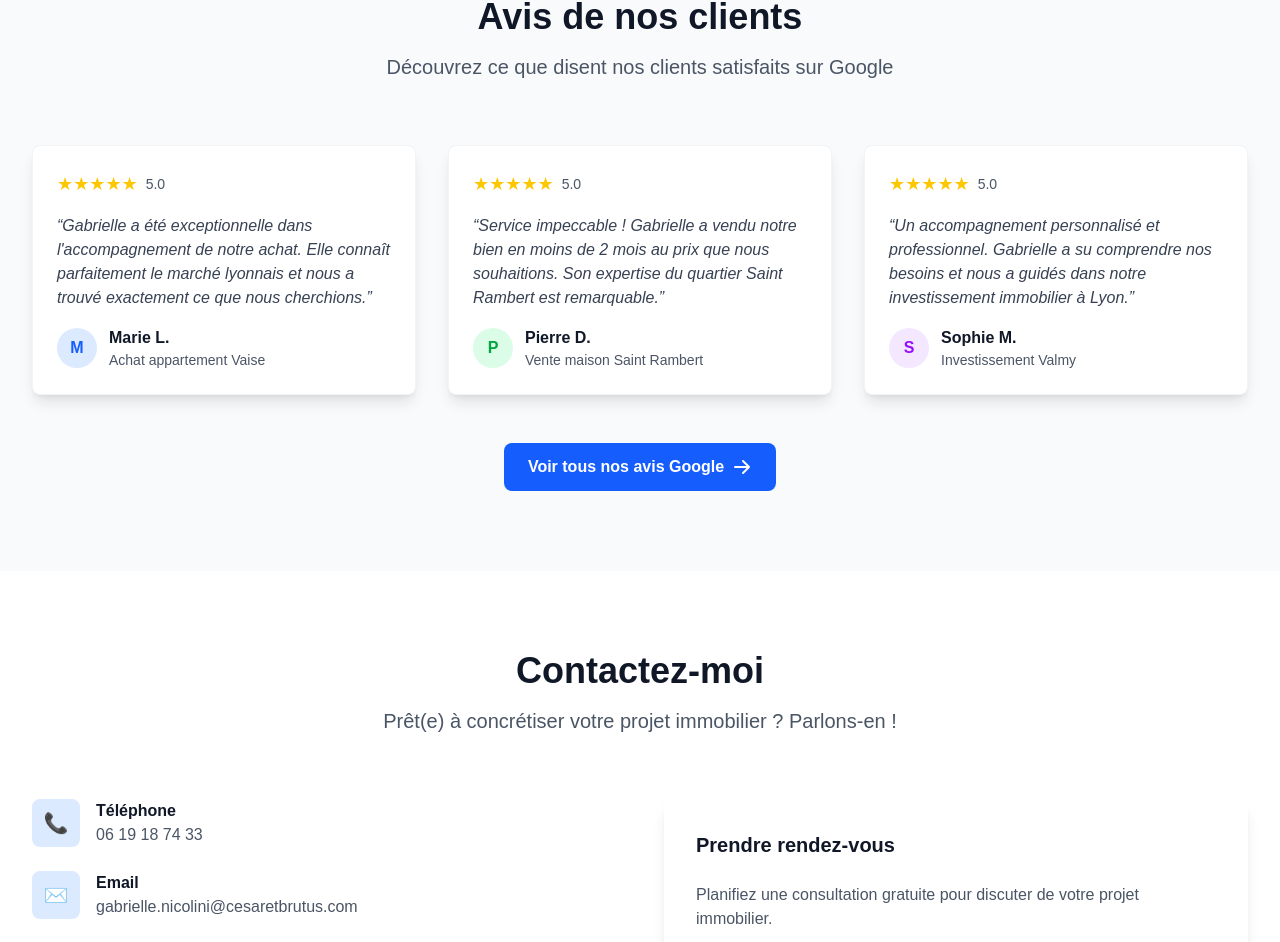
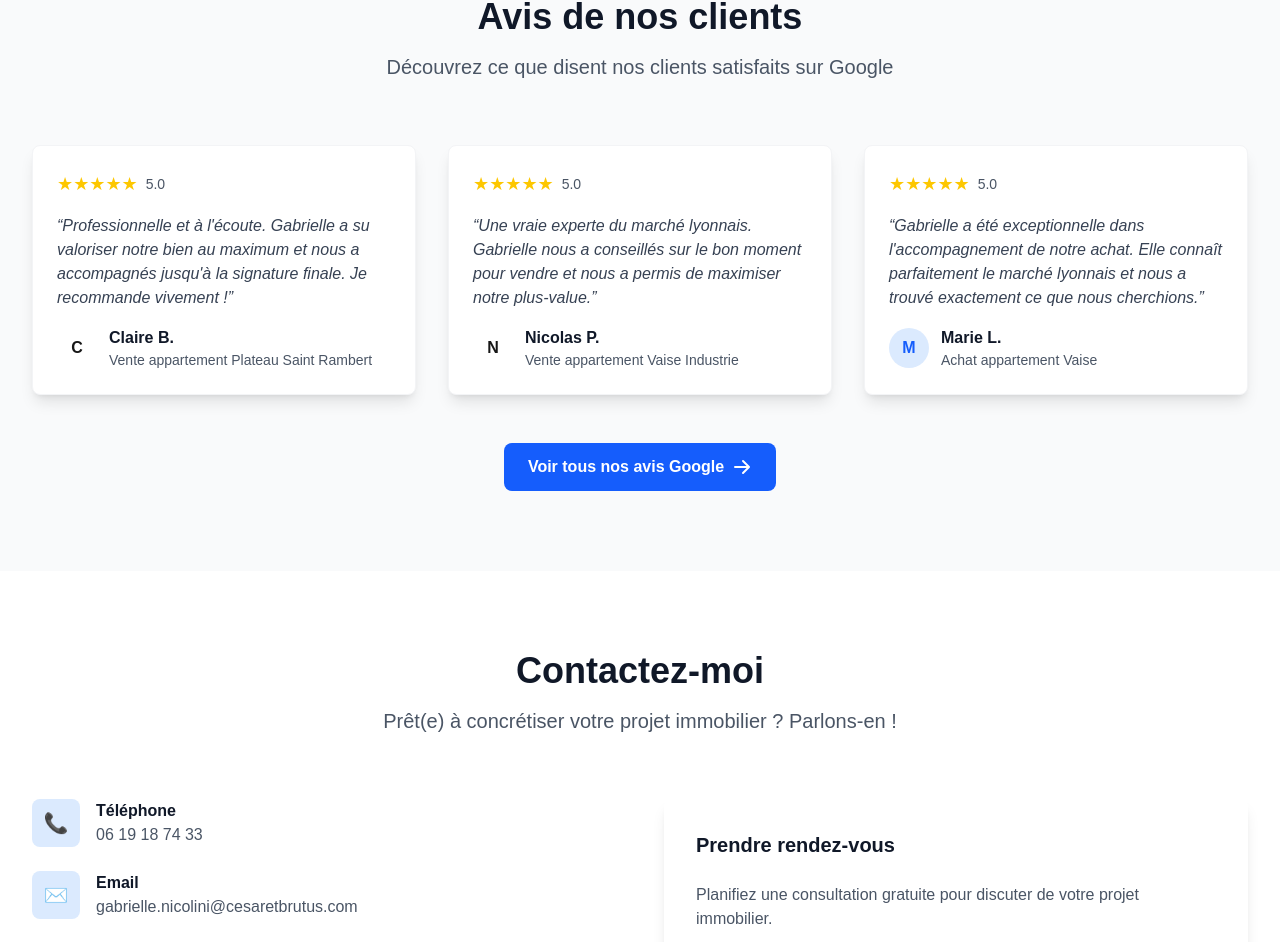
Before and after one commit to jtassin/gab_immo, a Next.js app: page / in a window 1280 px wide. Shown: the part 2809-3751 px from the top of the page. Built offline with nearby package versions, Linux system fonts and the light colour scheme.

Commit message:
dynamic avis

```diff
--- /dev/null
+++ b/public/avis.json
@@ -0,0 +1,76 @@
+{
+  "avis": [
+    {
+      "id": 1,
+      "note": 5,
+      "commentaire": "Gabrielle a été exceptionnelle dans l'accompagnement de notre achat. Elle connaît parfaitement le marché lyonnais et nous a trouvé exactement ce que nous cherchions.",
+      "client": "Marie L.",
+      "transaction": "Achat appartement Vaise",
+      "initiale": "M",
+      "couleur": "blue"
+    },
+    {
+      "id": 2,
+      "note": 5,
+      "commentaire": "Service impeccable ! Gabrielle a vendu notre bien en moins de 2 mois au prix que nous souhaitions. Son expertise du quartier Saint Rambert est remarquable.",
+      "client": "Pierre D.",
+      "transaction": "Vente maison Saint Rambert",
+      "initiale": "P",
+      "couleur": "green"
+    },
+    {
+      "id": 3,
+      "note": 5,
+      "commentaire": "Un accompagnement personnalisé et professionnel. Gabrielle a su comprendre nos besoins et nous a guidés dans notre investissement immobilier à Lyon.",
+      "client": "Sophie M.",
+      "transaction": "Investissement Valmy",
+      "initiale": "S",
+      "couleur": "purple"
+    },
+    {
+      "id": 4,
+      "note": 5,
+      "commentaire": "Excellente négociatrice ! Gabrielle nous a permis d'acheter notre appartement à un prix très intéressant. Son réseau dans le quartier de Vaise est impressionnant.",
+      "client": "Thomas R.",
+      "transaction": "Achat appartement Vaise",
+      "initiale": "T",
+      "couleur": "indigo"
+    },
+    {
+      "id": 5,
+      "note": 5,
+      "commentaire": "Professionnelle et à l'écoute. Gabrielle a su valoriser notre bien au maximum et nous a accompagnés jusqu'à la signature finale. Je recommande vivement !",
+      "client": "Claire B.",
+      "transaction": "Vente appartement Plateau Saint Rambert",
+      "initiale": "C",
+      "couleur": "pink"
+    },
+    {
+      "id": 6,
+      "note": 5,
+      "commentaire": "Une agente qui connaît vraiment son métier. Gabrielle nous a trouvé la perle rare dans le quartier Champvert. Son expertise locale est un vrai plus.",
+      "client": "Marc F.",
+      "transaction": "Achat maison Champvert",
+      "initiale": "M",
+      "couleur": "orange"
+    },
+    {
+      "id": 7,
+      "note": 5,
+      "commentaire": "Service client au top ! Gabrielle répond toujours rapidement et nous tient informés à chaque étape. Notre achat s'est déroulé parfaitement.",
+      "client": "Julie K.",
+      "transaction": "Achat appartement Valmy",
+      "initiale": "J",
+      "couleur": "teal"
+    },
+    {
+      "id": 8,
+      "note": 5,
+      "commentaire": "Une vraie experte du marché lyonnais. Gabrielle nous a conseillés sur le bon moment pour vendre et nous a permis de maximiser notre plus-value.",
+      "client": "Nicolas P.",
+      "transaction": "Vente appartement Vaise Industrie",
+      "initiale": "N",
+      "couleur": "red"
+    }
+  ]
+}
--- a/src/app/page.tsx
+++ b/src/app/page.tsx
@@ -4,8 +4,19 @@ import Image from "next/image";
 import { useState, useEffect } from "react";
 import mixpanel from "mixpanel-browser";
 
+interface Avis {
+  id: number;
+  note: number;
+  commentaire: string;
+  client: string;
+  transaction: string;
+  initiale: string;
+  couleur: string;
+}
+
 export default function Home() {
   const [isModalOpen, setIsModalOpen] = useState(false);
+  const [avisAleatoires, setAvisAleatoires] = useState<Avis[]>([]);
 
   // Initialisation de Mixpanel
   useEffect(() => {
@@ -15,6 +26,16 @@ export default function Home() {
       persistence: "localStorage",
       autocapture:true
     });
+
+    // Charger et sélectionner 3 avis au hasard
+    fetch('/avis.json')
+      .then(response => response.json())
+      .then(data => {
+        const avis = data.avis;
+        const avisMelanges = [...avis].sort(() => Math.random() - 0.5);
+        setAvisAleatoires(avisMelanges.slice(0, 3));
+      })
+      .catch(error => console.error('Erreur lors du chargement des avis:', error));
   }, []);
 
   // Calcul dynamique des années d'expérience depuis janvier 2021
@@ -369,77 +390,28 @@ export default function Home() {
           </div>
 
           <div className="grid md:grid-cols-2 lg:grid-cols-3 gap-8">
-            {/* Avis 1 */}
-            <div className="bg-white rounded-lg shadow-lg p-6 border border-gray-100">
+            {avisAleatoires.map((avis) => (
+              <div key={avis.id} className="bg-white rounded-lg shadow-lg p-6 border border-gray-100">
                 <div className="flex items-center mb-4">
                   <div className="flex text-yellow-400 text-lg">
-                  ★★★★★
+                    {'★'.repeat(avis.note)}
                   </div>
-                <span className="ml-2 text-sm text-gray-600">5.0</span>
+                  <span className="ml-2 text-sm text-gray-600">{avis.note}.0</span>
                 </div>
                 <p className="text-gray-700 mb-4 italic">
-                &ldquo;Gabrielle a été exceptionnelle dans l&apos;accompagnement de notre achat.
-                Elle connaît parfaitement le marché lyonnais et nous a trouvé exactement
-                ce que nous cherchions.&rdquo;
+                  &ldquo;{avis.commentaire}&rdquo;
                 </p>
                 <div className="flex items-center">
-                <div className="w-10 h-10 bg-blue-100 rounded-full flex items-center justify-center mr-3">
-                  <span className="text-blue-600 font-semibold">M</span>
+                  <div className={`w-10 h-10 bg-${avis.couleur}-100 rounded-full flex items-center justify-center mr-3`}>
+                    <span className={`text-${avis.couleur}-600 font-semibold`}>{avis.initiale}</span>
                   </div>
                   <div>
-                  <p className="font-semibold text-gray-900">Marie L.</p>
-                  <p className="text-sm text-gray-600">Achat appartement Vaise</p>
+                    <p className="font-semibold text-gray-900">{avis.client}</p>
+                    <p className="text-sm text-gray-600">{avis.transaction}</p>
                   </div>
                 </div>
               </div>
-
-            {/* Avis 2 */}
-            <div className="bg-white rounded-lg shadow-lg p-6 border border-gray-100">
-              <div className="flex items-center mb-4">
-                <div className="flex text-yellow-400 text-lg">
-                  ★★★★★
-                </div>
-                <span className="ml-2 text-sm text-gray-600">5.0</span>
-              </div>
-              <p className="text-gray-700 mb-4 italic">
-                &ldquo;Service impeccable ! Gabrielle a vendu notre bien en moins de 2 mois
-                au prix que nous souhaitions. Son expertise du quartier Saint Rambert
-                est remarquable.&rdquo;
-              </p>
-              <div className="flex items-center">
-                <div className="w-10 h-10 bg-green-100 rounded-full flex items-center justify-center mr-3">
-                  <span className="text-green-600 font-semibold">P</span>
-                </div>
-                <div>
-                  <p className="font-semibold text-gray-900">Pierre D.</p>
-                  <p className="text-sm text-gray-600">Vente maison Saint Rambert</p>
-                </div>
-              </div>
-            </div>
-
-            {/* Avis 3 */}
-            <div className="bg-white rounded-lg shadow-lg p-6 border border-gray-100">
-              <div className="flex items-center mb-4">
-                <div className="flex text-yellow-400 text-lg">
-                  ★★★★★
-                </div>
-                <span className="ml-2 text-sm text-gray-600">5.0</span>
-              </div>
-              <p className="text-gray-700 mb-4 italic">
-                &ldquo;Un accompagnement personnalisé et professionnel. Gabrielle a su
-                comprendre nos besoins et nous a guidés dans notre investissement
-                immobilier à Lyon.&rdquo;
-              </p>
-              <div className="flex items-center">
-                <div className="w-10 h-10 bg-purple-100 rounded-full flex items-center justify-center mr-3">
-                  <span className="text-purple-600 font-semibold">S</span>
-                </div>
-                <div>
-                  <p className="font-semibold text-gray-900">Sophie M.</p>
-                  <p className="text-sm text-gray-600">Investissement Valmy</p>
-                </div>
-              </div>
-            </div>
+            ))}
           </div>
 
           <div className="text-center mt-12">
```
Lines whose indentation alone changed are shown as unchanged.
